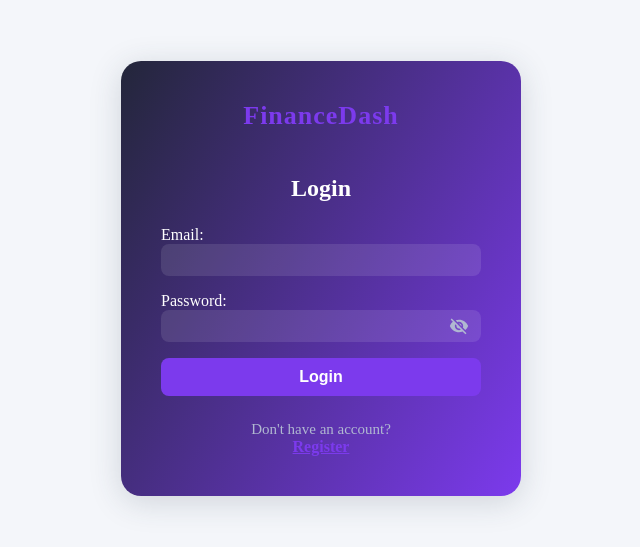
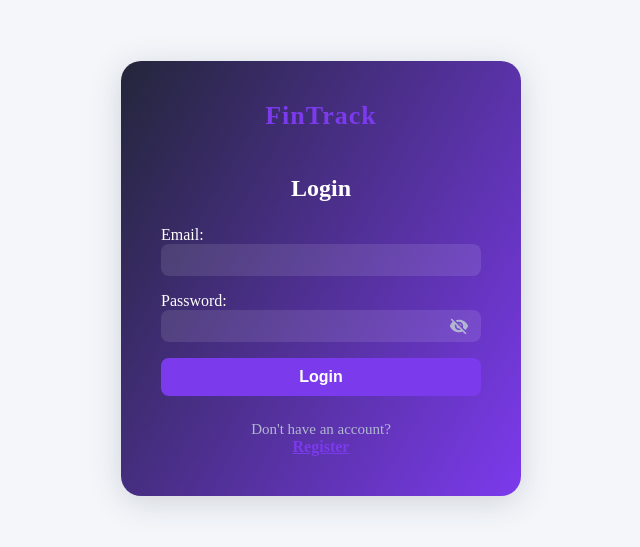
Before and after one commit to KushalPathave02/Major_project_Btech, a React (Create React App) app in the folder client/: page / in a window 1280 px wide. Shown: the part 139-686 px from the top of the page, without its empty margins (319-959 px from the left). Built offline with nearby package versions, Linux system fonts and the light colour scheme; no server answers.

Commit message:
Update login page branding from FinanceDash to FinTrack

```diff
--- a/client/src/pages/Login.tsx
+++ b/client/src/pages/Login.tsx
@@ -48,7 +48,7 @@ const Login: React.FC = () => {
 
       {/* Login Form Overlay */}
       <div style={{ position: 'relative', zIndex: 2, maxWidth: 320, width: '100%', background: 'linear-gradient(120deg, #23263a 0%, #7c3aed 100%)', borderRadius: 20, padding: 40, boxShadow: '0 6px 32px rgba(44,62,80,0.18)', color: '#fff', display: 'flex', flexDirection: 'column', alignItems: 'center', margin: '0 auto', top: '50%', transform: 'translateY(25vh)' }}>
-        <div style={{ fontWeight: 800, fontSize: 26, letterSpacing: 1, marginBottom: 24, color: '#7c3aed' }}>FinanceDash</div>
+        <div style={{ fontWeight: 800, fontSize: 26, letterSpacing: 1, marginBottom: 24, color: '#7c3aed' }}>FinTrack</div>
         <h2 style={{ textAlign: 'center', marginBottom: 24, fontWeight: 700 }}>Login</h2>
         <form onSubmit={handleSubmit} style={{ width: '100%' }}>
           <label style={{ marginBottom: 8, fontSize: 16, fontWeight: 500, color: '#fff' }}>Email:</label>
```
